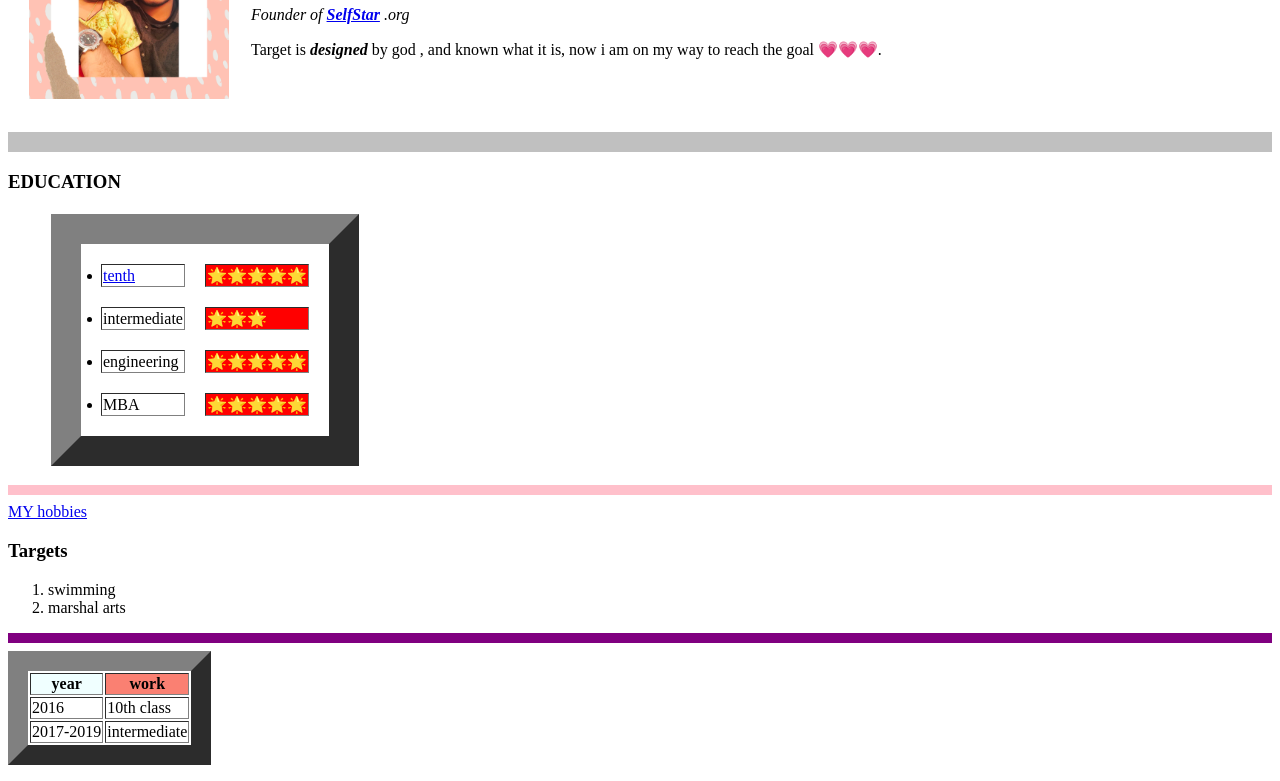
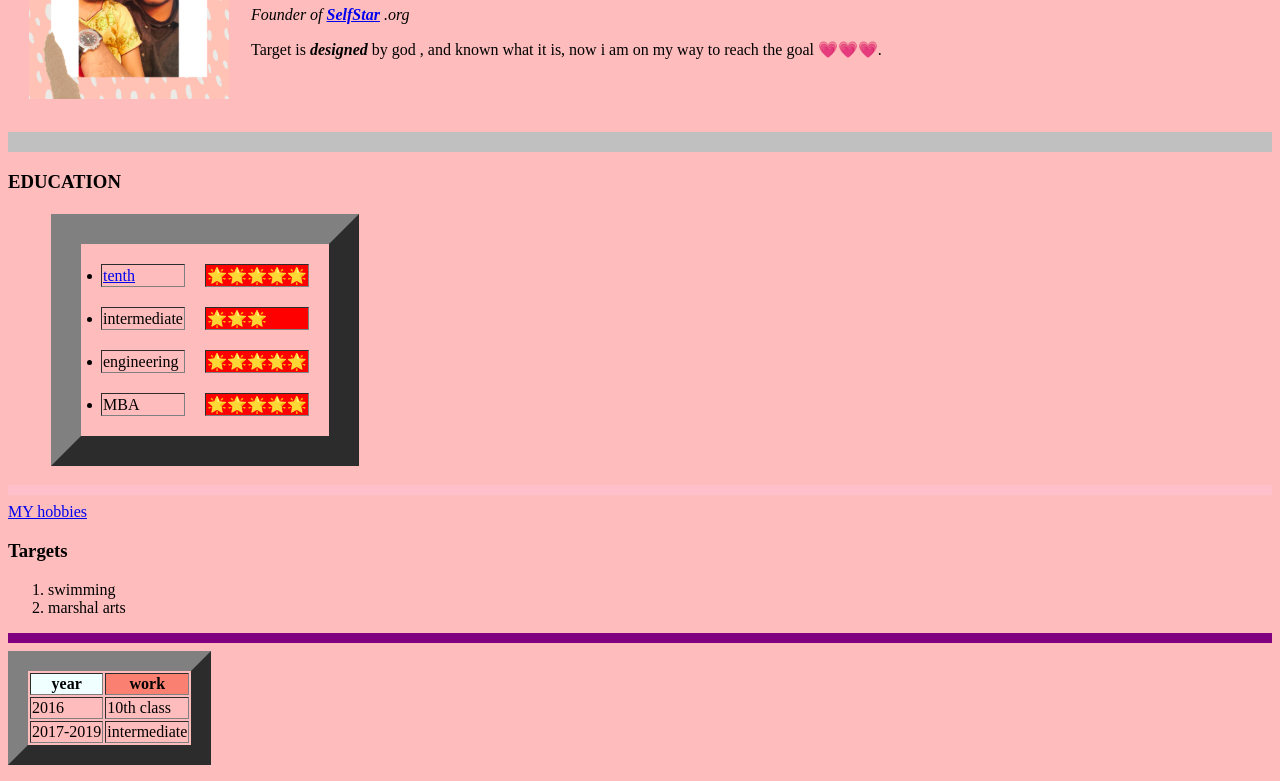
Before and after one commit to Ganesulasandeep/mycv, a plain HTML site: page index.html in a window 1280 px wide. Shown: the part 178-959 px from the top of the page. Drawn offline with Linux system fonts and the light colour scheme.

Commit message:
Update index.html

```diff
--- a/index.html
+++ b/index.html
@@ -6,7 +6,7 @@
   <title>😉SANDEEP's Personal site</title>
 </head>
 
-<body>
+<body style='background-color:#FFBCBC;'>
   <hr size="40" noshade color='black'>
   <table cellspacing='20'>
     <tr>
```
